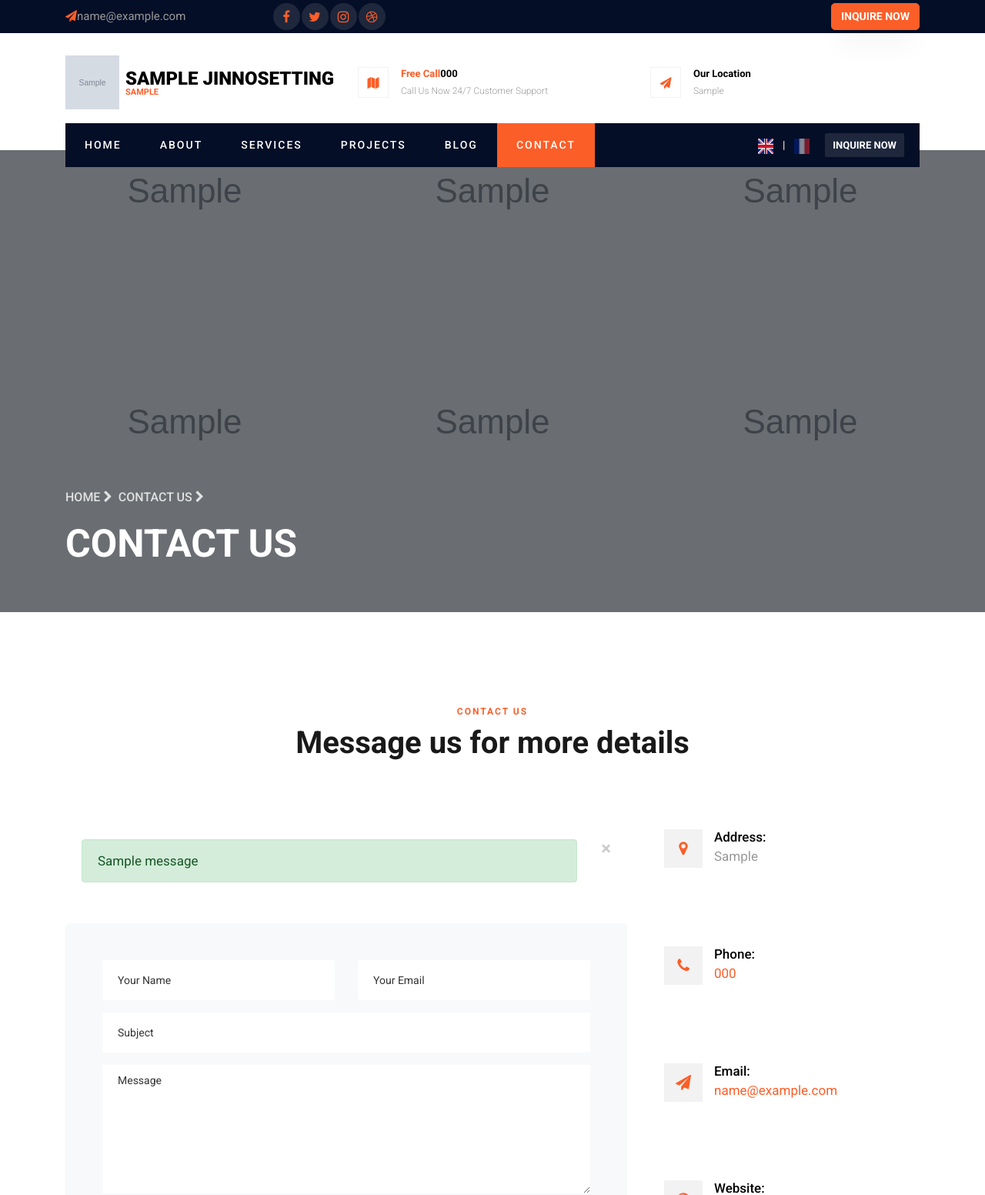
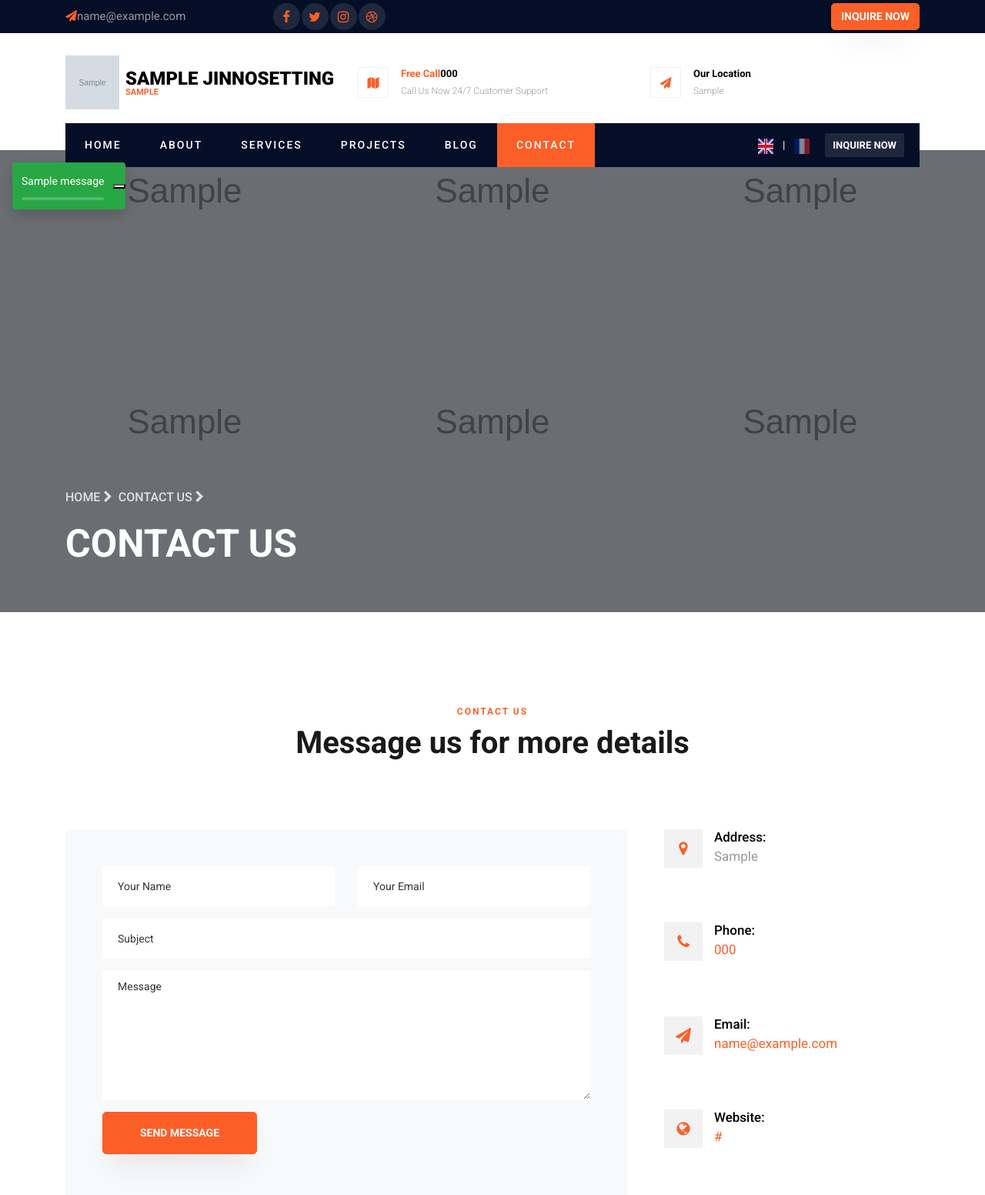
Before and after one commit to HooYia/jinno_site, a Django app: page /en/contact/ in a window 1280 px wide. Shown: the top 1552 px of the page at 77% size. Run offline with Django 5.2, Linux system fonts and the light colour scheme; tables that the repository leaves empty hold one stand-in row (values such as "Sample post"); grey boxes marked "Sample" are stand-in pictures; one stand-in notice (Sample message) is shown; some libraries are stand-ins or nearby versions.

Commit message:
fix: toast messages

```diff
--- /dev/null
+++ b/main_app/templatetags/message_tags.py
@@ -0,0 +1,14 @@
+from django import template
+
+register = template.Library()
+
+@register.filter
+def bootstrap_class(tag):
+    mapping = {
+        'alert-debug': 'secondary',
+        'alert-info': 'info',
+        'alert-success': 'success',
+        'alert-warning': 'warning',
+        'alert-danger': 'danger',
+    }
+    return mapping.get(tag, 'secondary')
--- a/main_app/views/home_views.py
+++ b/main_app/views/home_views.py
@@ -1,4 +1,5 @@
 
+import logging
 from django.conf import settings
 from django.http import HttpRequest, HttpResponse
 from django.shortcuts import render, redirect
@@ -8,6 +9,8 @@
 from django.contrib import messages
 from main_app.models import HeroSection, ServicesSection, ServicesSectionTwo, Project, Testimony, Blog, SectionSettings, ContactUs, QuoteRequest, AboutStory, AboutTeam, AboutStats, AboutPartner
 from django.core.paginator import Paginator, EmptyPage, PageNotAnInteger
+
+logger = logging.getLogger(__name__)
 
 class HomePageView(TemplateView):
     template_name = 'prep/index.html'
@@ -99,6 +102,7 @@
             return redirect('main_app:contact')
         except Exception as e:
             messages.error(request, (_("An error occurred while sending your message. Please try again.")))
+            logger.error(f"contact us error: {str(e)}")
             context = self.get_context_data(**kwargs)
             context["errors"] = errors
             context["form_data"] = {
@@ -109,58 +113,6 @@
             }
             return render(request, self.template_name, context)
 
-
-
-def contact_us(request: HttpRequest) -> HttpResponse:
-    """
-    Name: contact_us
-
-    Description: This function help to create a contact us.
-    """
-    if request.method == "POST":
-        name = request.POST.get("name")
-        email = request.POST.get("email")
-        subject = request.POST.get("subject")
-        message = request.POST.get("message")
-
-        contact_us = ContactUs.objects.create(
-            name=name,
-            email=email,
-            subject=subject,
-            message=message,
-        )
-
-        contact_us.save()
-
-        return render(request, 'prep/contact.html')
-    return render(request, 'prep/contact.html')
-
-def contact_us_view(request):
-    if request.method == 'POST':
-        name = request.POST.get('name')
-        email = request.POST.get('email')
-        subject = request.POST.get('subject')
-        message =  request.POST.get('message')
-
-        contact_us = ContactUs.objects.create(name=name, email=email, subject=subject, message=message)
-        contact_us.save()
-
-        messages.success(request, 'Your message has been sent successfully.')
-
-
-        # send email
-        # subject = " Contact Us "
-        # message = f"Hi,{name} {email}, your message has been sent successfully."
-        # from_email = settings.EMAIL_HOST_USER
-        # to_email = [email]
-        # send_mail(subject, message, from_email, to_email, fail_silently=False)
-
-        # messages.info(request, 'Your message has been sent successfully.')
-
-        # return redirect('main_app:contact-us')
-        return render(request, 'prep/contact.html')
-    else:
-        return render(request, 'prep/contact.html')
 
 
 
--- a/templates/homepage/hero.html
+++ b/templates/homepage/hero.html
@@ -12,7 +12,7 @@
                     <p class="mb-4">
                         {{ hero_section.short_description|default:"Our services are designed to offer to our customers the best possible experience in terms of satisfaction: quality of service, price, compliance with schedules." }}
                     </p>
-                    <p><a href="#" class="btn btn-primary">{% trans 'Our Services' %}</a> <a href="#" class="btn btn-white" data-toggle="modal" data-target="#exampleModalCenter">{% trans "Request A Quote" %}</a></p>
+                    <p><a href="{% url 'main_app:services' %}" class="btn btn-primary">{% trans 'Our Services' %}</a> <a href="#" class="btn btn-white" data-toggle="modal" data-target="#exampleModalCenter">{% trans "Request A Quote" %}</a></p>
                 </div>
             </div>
         </div>
--- a/templates/includes/_jsfile.html
+++ b/templates/includes/_jsfile.html
@@ -2,6 +2,27 @@
 {% load i18n %}
 {% load l10n %}
 
+
+<script src="https://unpkg.com/aos@2.3.1/dist/aos.js"></script>
+{% comment %} <script src="https://cdn.jsdelivr.net/npm/bootstrap@5.3.0-alpha1/dist/js/bootstrap.bundle.min.js"></script> {% endcomment %}
+
+<script>
+  AOS.init();
+</script>
+<script>
+    // docstring for the function toast
+    // This function initializes and shows Bootstrap toasts when the DOM content is fully loaded.
+    document.addEventListener('DOMContentLoaded', function () {
+      const toastElList = [].slice.call(document.querySelectorAll('.toast'))
+      toastElList.forEach(function (toastEl) {
+          const toast = new bootstrap.Toast(toastEl, {
+              delay: 8000,        // 8 seconds
+              autohide: true      // still auto-hides
+          });
+          toast.show();
+      });
+    });
+</script>
 <script src="{% static 'js/jquery.min.js' %} "></script>
 <script src="{% static 'js/jquery-migrate-3.0.1.min.js' %} "></script>
 <script src="{% static 'js/popper.min.js' %} "></script>
--- /dev/null
+++ b/templates/includes/_messages.html
@@ -0,0 +1,25 @@
+{% load static %}
+
+{% load message_tags %}
+{% load i18n %}
+
+{% if messages %}
+<div id="toast-container" class="toast-container position-fixed top-0 end-0 p-3" style="z-index: 1055;">
+    {% for message in messages %}
+
+        <div class="toast align-items-center text-white bg-{{ message.tags|bootstrap_class }} border-0 mb-2 shadow"
+             role="alert" aria-live="assertive" aria-atomic="true"
+             data-bs-delay="8000" data-bs-autohide="true">
+            <div class="d-flex">
+                <div class="toast-body">
+                    {{ message|safe }}
+                    <div class="toast-progress mt-2">
+                        <div class="toast-progress-bar bg-light"></div>
+                    </div>
+                </div>
+                <button type="button" class="btn-close btn-close-white me-2 m-auto" data-bs-dismiss="toast" aria-label="Close"></button>
+            </div>
+        </div>
+    {% endfor %}
+</div>
+{% endif %}
--- a/templates/prep/base.html
+++ b/templates/prep/base.html
@@ -27,6 +27,33 @@
 <link rel="stylesheet" href="{% static 'css/flaticon.css' %} ">
 <link rel="stylesheet" href="{% static 'css/style.css' %} ">
 
+    <link href="https://unpkg.com/aos@2.3.1/dist/aos.css" rel="stylesheet">
+
+    <style>
+
+        /* tost messages */
+        .toast-progress {
+          position: relative;
+          height: 4px;
+          width: 100%;
+          background-color: rgba(255, 255, 255, 0.2);
+          overflow: hidden;
+          border-radius: 2px;
+      }
+
+      .toast-progress-bar {
+        animation: toast-progress-animation 8s linear forwards;
+        position: absolute;
+        top: 0;
+        left: 0;
+        height: 100%;
+      }
+      @keyframes toast-progress-animation {
+        from { width: 100%; }
+        to { width: 0%; }
+        }
+    </style>
+
 {% block extra_css %}
 {% endblock %}
 
@@ -36,6 +63,7 @@
 <body>
 {% include 'includes/_header.html' %}
 {% include 'includes/_menu.html' %}
+    {% include 'includes/_messages.html' %}
 
 {% block content %}
 
--- a/templates/prep/contact.html
+++ b/templates/prep/contact.html
@@ -27,16 +27,7 @@
 
         <div class="row block-9">
             <div class="col-md-8">
-                {% if messages %}
-                    <div class="alert alert-dismissible fade show mb-4">
-                        {% for message in messages %}
-                            <div class="alert alert-{{ message.tags }}">{{ message }}</div>
-                        {% endfor %}
-                        <button type="button" class="close" data-dismiss="alert" aria-label="Close">
-                            <span aria-hidden="true">&times;</span>
-                        </button>
-                    </div>
-                {% endif %}
+
                 <form method="post" class="p-4 p-md-5 contact-form">
                     {% csrf_token %}
                     <div class="row">
```
Also changed, not shown: jinno_site/settings.py (+9 -0 lines), main_app/templatetags/custom_filters.py (deleted, +0 -49 lines), main_app/templatetags/__init__.py (deleted).
